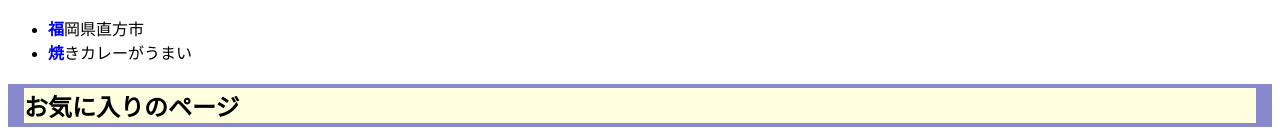
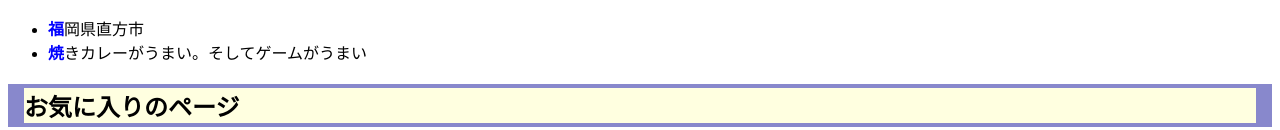
Before and after one commit to k18rs003/test1, a plain HTML site: page index.html in a window 1280 px wide. Shown: the part 262-392 px from the top of the page. Drawn offline with Linux system fonts and the light colour scheme.

Commit message:
ウェブを編集した

```diff
--- a/index.html
+++ b/index.html
@@ -13,7 +13,7 @@
 <h3>出身：</h3>
 <ul>
 <li>福岡県直方市</li>
-<li>焼きカレーがうまい</li>
+<li>焼きカレーがうまい。そしてゲームがうまい</li>
 </ul>
 
 <h2>お気に入りのページ</h2>
```
